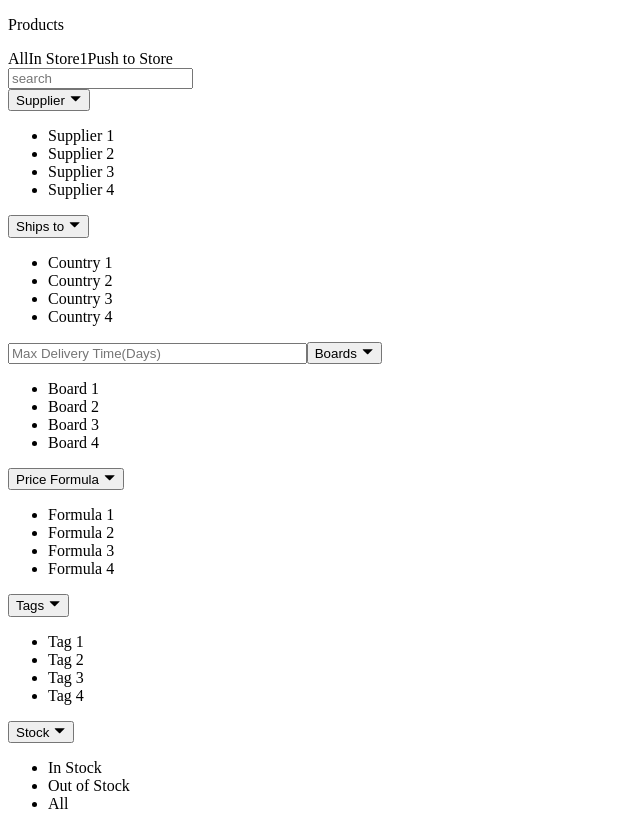
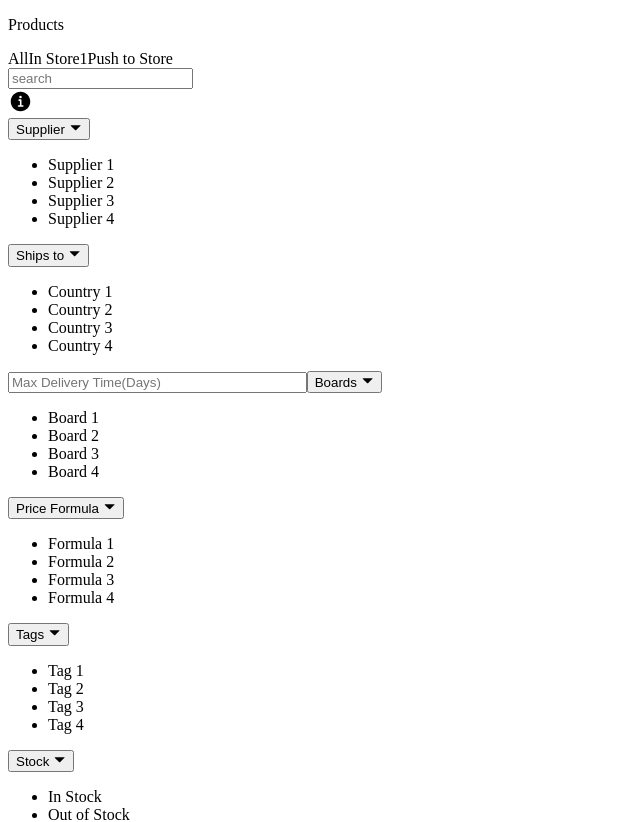
Before and after one commit to Meedux/Ecommerce-UI-Clone, a Next.js app: page /products/myproducts in a window 1280 px wide. Shown: the top 822 px of the page, without its empty margins (0-640 px from the left). Built offline with nearby package versions, Linux system fonts and the light colour scheme.

Commit message:
minor changes

```diff
--- a/components/Dialog.jsx
+++ b/components/Dialog.jsx
@@ -25,8 +25,8 @@ const Dialogue = ({ items, id,  isOpen, setOpen }) => {
 
   return (
     <>
-        <input type="checkbox" ref={checkbox} id="my-modal" className="modal-toggle" />
-        <div className="modal overflow-y-scroll" onClick={() => setOpen(false)}>
+        <input type="checkbox" ref={checkbox} className="modal-toggle" />
+        <div className="modal overflow-y-scroll">
 
         <div className="modal-box overflow-visible bg-white max-w-full w-[80rem] indicator block top-[6rem] absolute" style={{maxHeight: "none"}}>
         <span className="indicator-item badge badge-primary rounded-full h-6 p-[10px] w-6 text-xs flex justify-center items-center cursor-pointer fixed" onClick={() => setOpen(false)}>X</span>
--- a/pages/products/myproducts.jsx
+++ b/pages/products/myproducts.jsx
@@ -7,6 +7,7 @@ import { BsEyeFill } from 'react-icons/bs'
 import { TfiAngleLeft, TfiAngleRight, TfiAngleDoubleLeft, TfiAngleDoubleRight } from 'react-icons/tfi'
 
 const Myproducts = () => {
+  // For Tab Changes
   const [ tab, setTab ] = useState(1)
   return (
     <>
@@ -28,8 +29,13 @@ const Myproducts = () => {
 
              </div>
 
-             <div className="mb-5">
-             <input type="text" className="p-1 outline-none border w-full max-w-full border-gray-400 rounded-sm" placeholder='search'/>
+             <div className="mb-5 flex max-w-full items-center">
+              <input type="text" className="p-1 outline-none border w-[95%] border-gray-400 rounded-sm" placeholder='search'/>
+              <div className="tooltip z-0 relative ml-[10px] table-cell before:whitespace-pre before:content-[attr(data-tip)] tooltip-top opacity-100" data-tip="Use Quotes to search for exact words!">
+                  <i>
+                      <IoInformationCircle size={25} className="relative"/>
+                  </i>
+              </div>
              </div>
              <div className="mb-5 flex flex-wrap w-full max-w-full">
              <span className="dropdown max-w-full mr-3" style={{width: "23%"}}>
```
Also changed, not shown: pages/catalog.jsx (+6 -1 lines).
